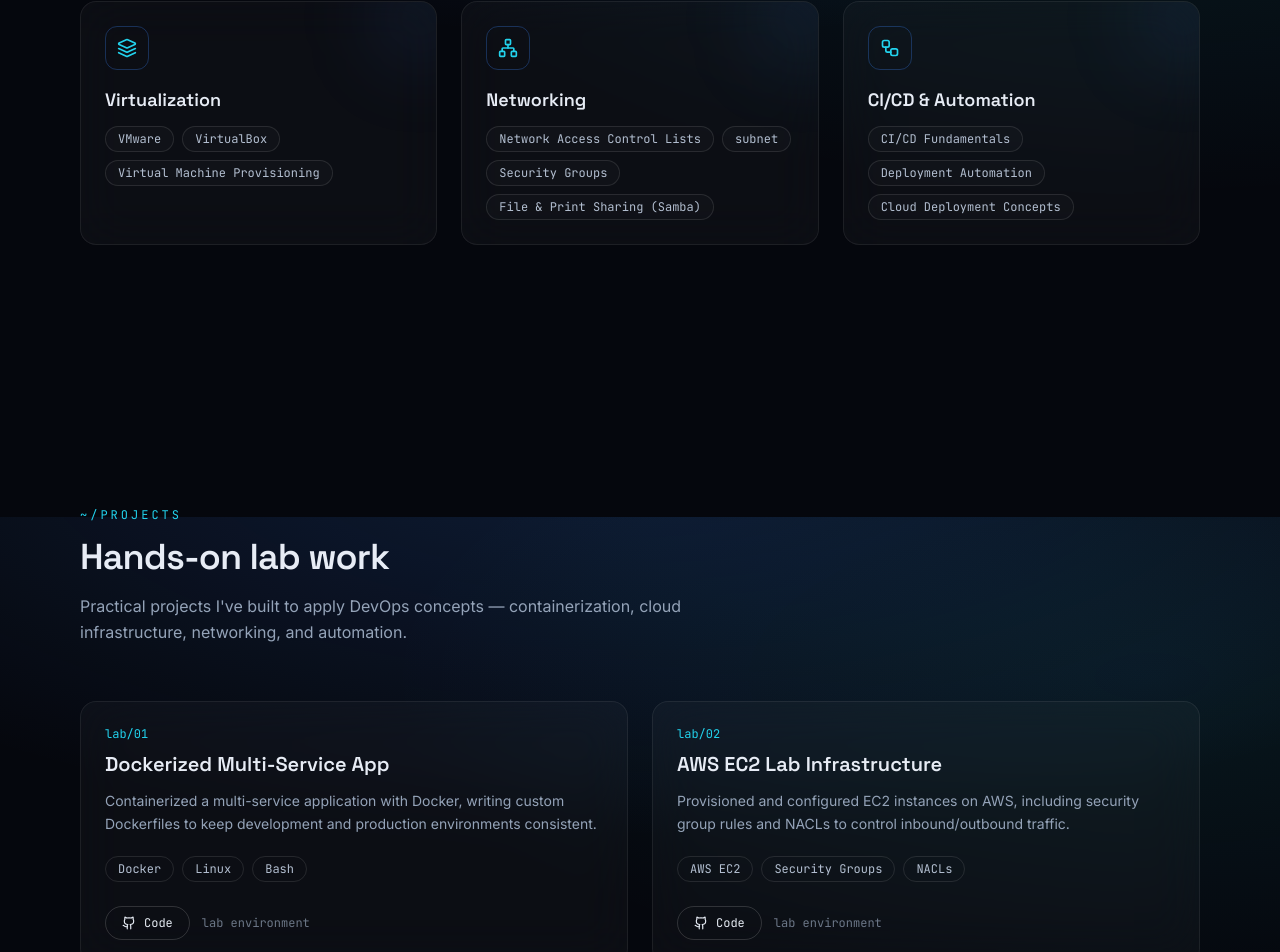
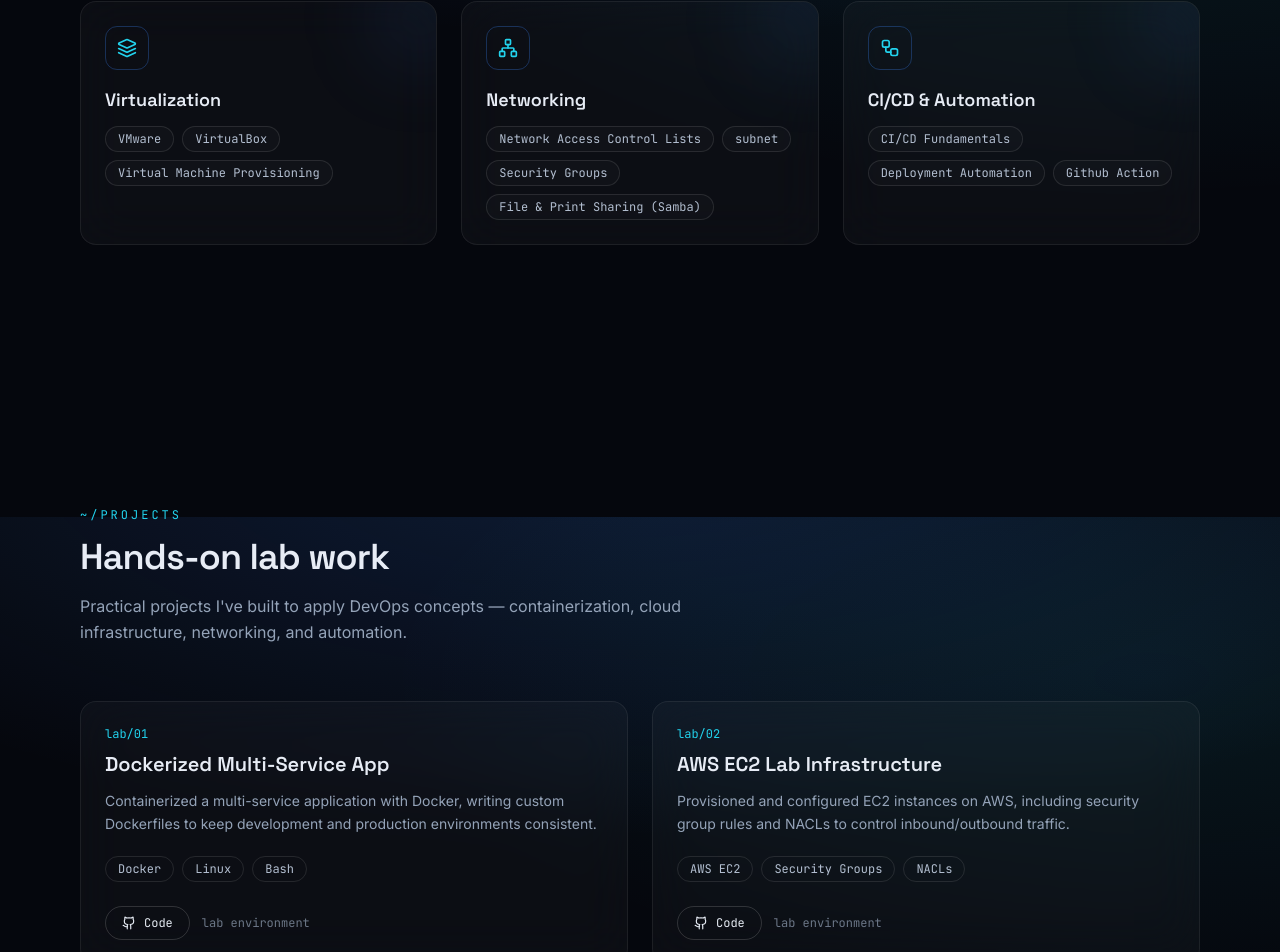
Before and after one commit to waqasqasid/portfolio, a React (Vite) app: page / in a window 1280 px wide. Shown: the part 2683-3635 px from the top of the page. Built offline with nearby package versions, Linux system fonts and the light colour scheme.

Commit message:
add github action

```diff
--- a/src/constants/data.js
+++ b/src/constants/data.js
@@ -56,7 +56,7 @@ export const SKILL_GROUPS = [
   {
     category: 'CI/CD & Automation',
     icon: 'Workflow',
-    skills: ['CI/CD Fundamentals', 'Deployment Automation', 'Cloud Deployment Concepts'],
+    skills: ['CI/CD Fundamentals', 'Deployment Automation', 'Github Action'],
   },
 ]
 
```
